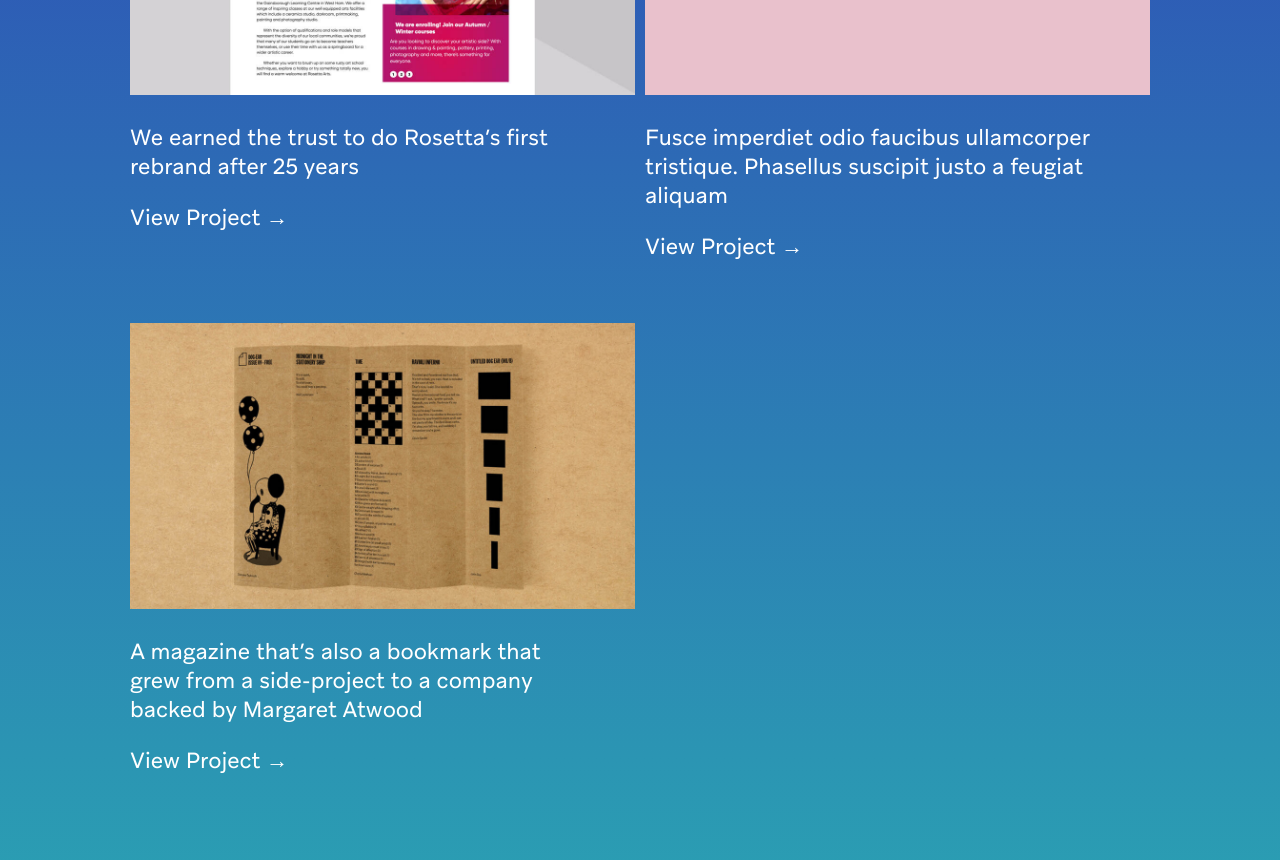
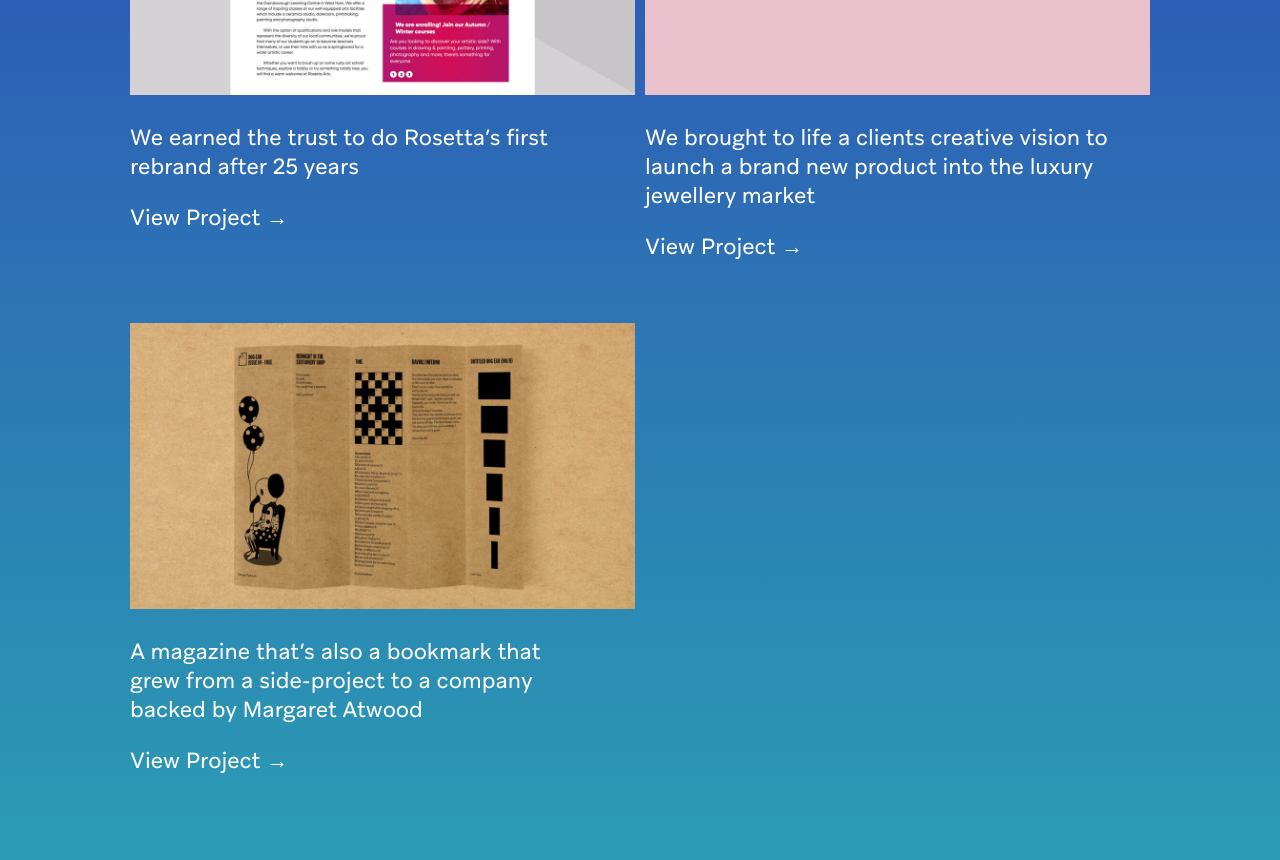
Before and after one commit to Curious-Ways/backtofront2020, a Gatsby site: page /projects in a window 1280 px wide. Shown: the part 1680-2540 px from the top of the page. Built offline with nearby package versions, Linux system fonts and the light colour scheme; Gatsby itself is replaced by a stand-in of ours.

Commit message:
remove ipsum

```diff
--- a/src/pages/projects.js
+++ b/src/pages/projects.js
@@ -94,7 +94,7 @@ const ProjectsPage = ( { data } ) => (
       </Card>
 
       <Card
-        text="Fusce imperdiet odio faucibus ullamcorper tristique. Phasellus suscipit justo a feugiat aliquam"
+        text="We brought to life a clients creative vision to launch a brand new product into the luxury jewellery market"
         link="/projects/van"
         >
         <Img
```
